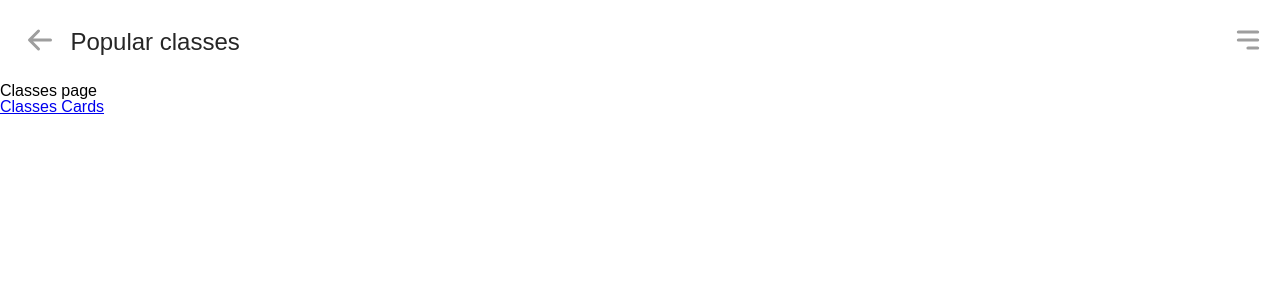
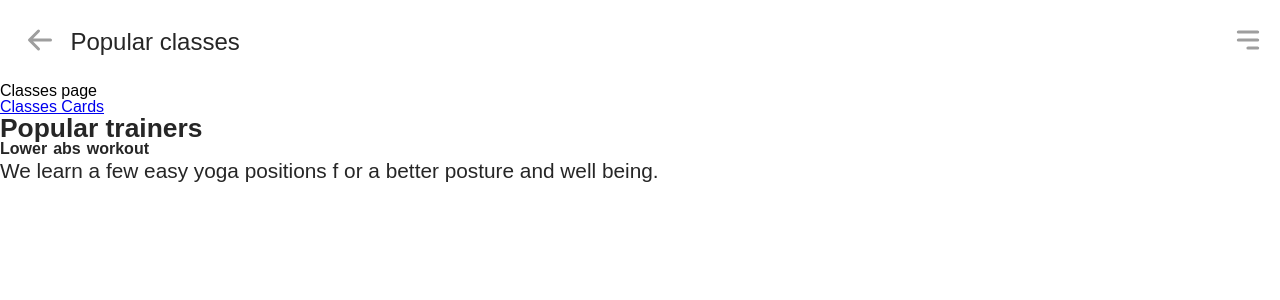
Before and after one commit to CecileAnna/Terminsproeve, a React (Create React App) app: page /classes in a window 1280 px wide. Shown: the top 300 px of the page. Built offline with nearby package versions, Linux system fonts and the light colour scheme; a web font is replaced by a local one.

Commit message:
text components

```diff
--- a/src/Styles/components/_texts.scss
+++ b/src/Styles/components/_texts.scss
@@ -1,14 +1,29 @@
-.Heading2 {
+.heading2 {
   color: $yellow;
   font-size: 4rem;
   font-weight: $font-weight-bold;
   padding: 1rem 2rem;
 }
-.Heading3 {
+.heading3 {
   color: $black;
   font-size: 1.5rem;
   font-weight: $font-weight-medium;
-  text-decoration: none;
+}
+
+.heading4 {
+  color: $black;
+  font-size: 1.65rem;
+  font-weight: $font-weight-bold;
+}
+
+.heading5 {
+  color: $black;
+  font-size: 1.2rem;
+  font-weight: $font-weight-semi-bold;
+  word-spacing: 0.1rem;
+  &-smaller {
+    font-size: 1rem;
+  }
 }
 
 //sub-heading
@@ -29,3 +44,10 @@
     word-spacing: 0.1rem;
   }
 }
+
+.paragraf {
+  color: $black;
+  font-size: 1.3rem;
+  line-height: 1.75rem;
+  font-weight: $font-weight-medium;
+}
--- a/src/css/index.css
+++ b/src/css/index.css
@@ -147,18 +147,33 @@ table {
   color: #9e9e9e;
 }
 
-.Heading2 {
+.heading2 {
   color: #f1c40e;
   font-size: 4rem;
   font-weight: 700;
   padding: 1rem 2rem;
 }
 
-.Heading3 {
+.heading3 {
   color: #262626;
   font-size: 1.5rem;
   font-weight: 500;
-  text-decoration: none;
+}
+
+.heading4 {
+  color: #262626;
+  font-size: 1.65rem;
+  font-weight: 700;
+}
+
+.heading5 {
+  color: #262626;
+  font-size: 1.2rem;
+  font-weight: 600;
+  word-spacing: 0.1rem;
+}
+.heading5-smaller {
+  font-size: 1rem;
 }
 
 .sub-heading {
@@ -177,6 +192,13 @@ table {
   font-weight: 700;
   font-size: 1.3rem;
   word-spacing: 0.1rem;
+}
+
+.paragraf {
+  color: #262626;
+  font-size: 1.3rem;
+  line-height: 1.75rem;
+  font-weight: 500;
 }
 
 .menu--wrapper {
--- a/src/routes/Classes.js
+++ b/src/routes/Classes.js
@@ -1,5 +1,8 @@
 import { Link } from "react-router-dom";
 import PageHeader from "../components/PageHeader";
+import Heading4 from "../subcomponents/texts/Heading4";
+import Heading5 from "../subcomponents/texts/Heading5";
+import Paragraf from "../subcomponents/texts/Paragraf";
 
 const Classes = () => {
   return (
@@ -9,6 +12,13 @@ const Classes = () => {
       <Link to="/Classes/test">
         <h2>Classes Cards</h2>
       </Link>
+      <Heading4 text="Popular trainers" />
+      <Heading5 text="Lower abs workout" styles="heading5-smaller" />
+      <Paragraf
+        text="We learn a few easy yoga positions f or a
+better posture and well being."
+      />
+
     </>
   );
 };
--- a/src/subcomponents/texts/Heading2.js
+++ b/src/subcomponents/texts/Heading2.js
@@ -1,7 +1,7 @@
 const Heading2 = (props) => {
   return (
     <>
-      <h2 className={`Heading2 ${props.styles}`}>{props.text}</h2>
+      <h2 className={`heading2 ${props.styles}`}>{props.text}</h2>
     </>
   );
 };
--- a/src/subcomponents/texts/Heading3.js
+++ b/src/subcomponents/texts/Heading3.js
@@ -1,7 +1,7 @@
 const Heading3 = (props) => {
   return (
     <>
-      <h3 className={`Heading3 ${props.styles}`}>{props.text}</h3>
+      <h3 className={`heading3 ${props.styles}`}>{props.text}</h3>
     </>
   );
 };
--- /dev/null
+++ b/src/subcomponents/texts/Heading4.js
@@ -0,0 +1,9 @@
+const Heading4 = (props) => {
+  return (
+    <>
+      <h4 className={`heading4 ${props.styles}`}>{props.text}</h4>
+    </>
+  );
+};
+
+export default Heading4;
--- /dev/null
+++ b/src/subcomponents/texts/Heading5.js
@@ -0,0 +1,9 @@
+const Heading5 = (props) => {
+  return (
+    <>
+      <h5 className={`heading5 ${props.styles}`}>{props.text}</h5>
+    </>
+  );
+};
+
+export default Heading5;
--- /dev/null
+++ b/src/subcomponents/texts/Paragraf.js
@@ -0,0 +1,9 @@
+const Paragraf = (props) => {
+  return (
+    <>
+      <p className={`paragraf ${props.styles}`}>{props.text}</p>
+    </>
+  );
+};
+
+export default Paragraf;
```
Also changed, not shown: 1 other file (tests, documents, lock files or other folders).
